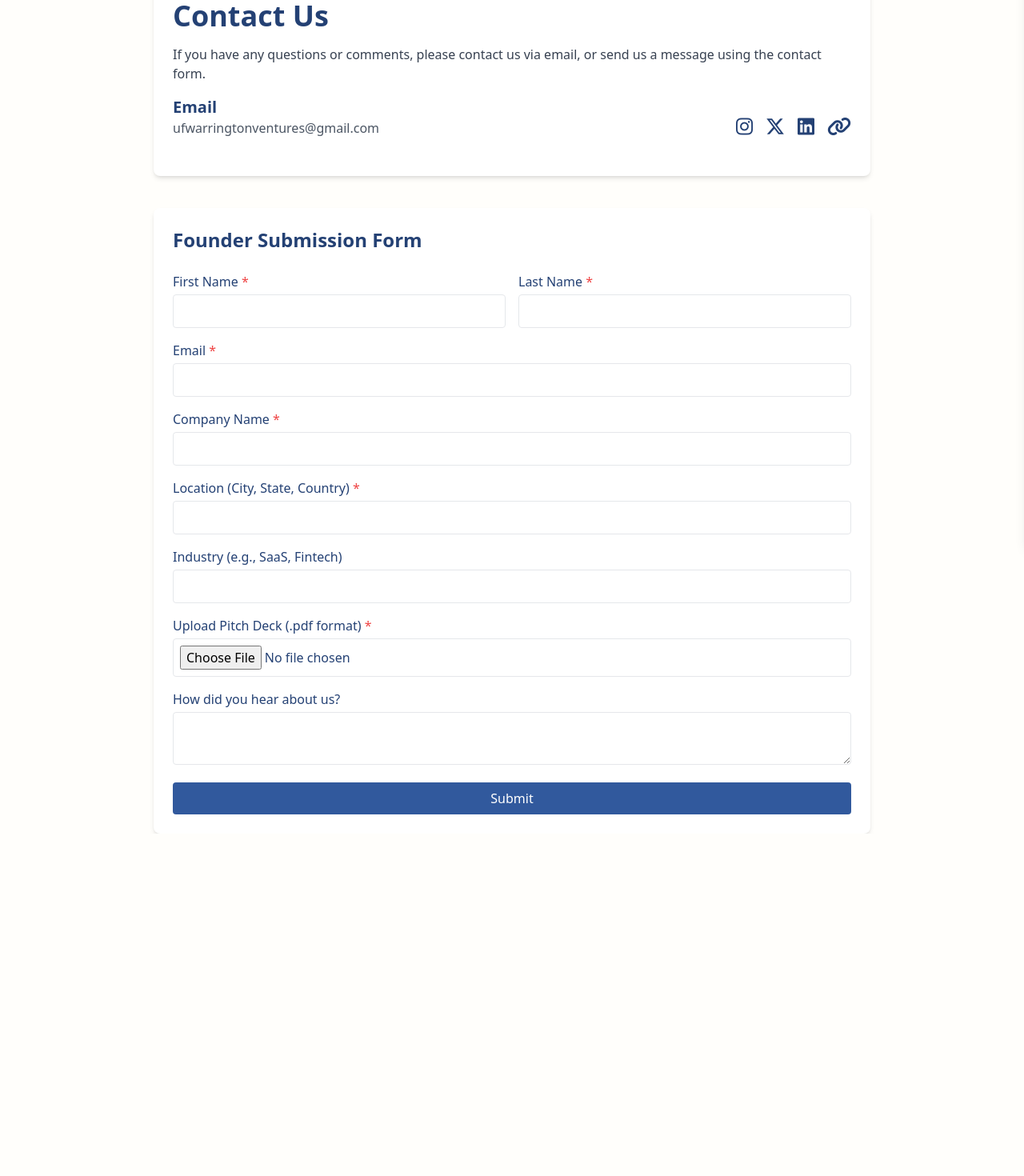
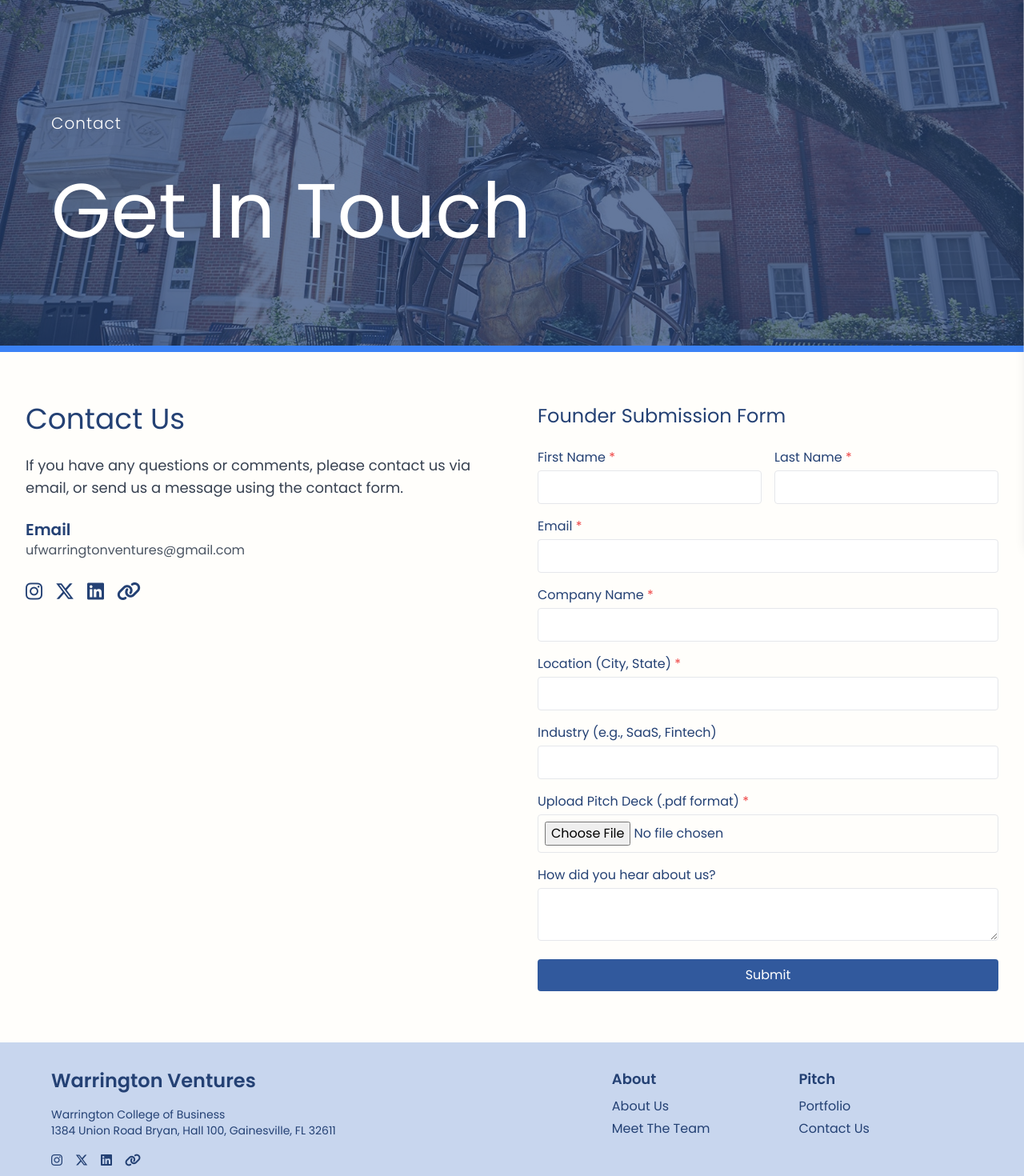
Before and after one commit to a1exanderklein/Warrington-Ventures, a React (Vite) app: page /contact in a window 1280 px wide. Shown: the part 120-1590 px from the top of the page at 80% size. Before the commit the page ends 1162 px from the top, so only its background shows below. Built offline with nearby package versions, Linux system fonts and the light colour scheme.

Commit message:
Added Footer, Fixed Contact Layout

```diff
--- a/index.html
+++ b/index.html
@@ -3,6 +3,7 @@
   <head>
     <meta charset="UTF-8" />
     <link rel="icon" type="image/svg+xml" href="/wv.ico" />
+    <link href="https://fonts.googleapis.com/css2?family=Poppins:wght@300;400;500;600;700&display=swap" rel="stylesheet">
     <meta name="viewport" content="width=device-width, initial-scale=1.0" />
     <title>Warrington Ventures</title>
   </head>
--- a/src/App.jsx
+++ b/src/App.jsx
@@ -1,6 +1,7 @@
 import React from "react";
 import { Outlet } from "react-router-dom";
 import Navbar from "./components/Navbar";
+import Footer from "./components/Footer";
 
 export default function App() {
   return (
@@ -8,6 +9,7 @@
       <Navbar />
       <div className="h-full">
         <Outlet />
+        <Footer />
       </div>
     </>
   );
--- /dev/null
+++ b/src/components/Footer.jsx
@@ -0,0 +1,68 @@
+import React from "react";
+import { NavLink } from "react-router-dom";
+
+export default function Footer() {
+  return (
+    <footer className="bg-[#C8D6EE] py-8 px-4 md:px-16">
+      <div className="max-w-7xl mx-auto grid grid-cols-1 md:grid-cols-5 gap-4 text-[#244174]">
+        {/* Left Section */}
+        <div className="space-y-4 md:col-span-3">
+          <h2 className="text-2xl font-semibold">Warrington Ventures</h2>
+          <p className="text-sm">
+            Warrington College of Business <br />
+            1384 Union Road Bryan, Hall 100, Gainesville, FL 32611
+          </p>
+          <div className="flex space-x-4">
+            {/* Social Media Icons */}
+            <a href="https://instagram.com" target="_blank" rel="noreferrer">
+              <i className="fa-brands fa-instagram"></i>
+            </a>
+            <a href="https://x.com" target="_blank" rel="noreferrer">
+              <i className="fa-brands fa-x-twitter"></i>
+            </a>
+            <a href="https://linkedin.com" target="_blank" rel="noreferrer">
+              <i className="fa-brands fa-linkedin"></i>
+            </a>
+            <a href="#" target="_blank" rel="noreferrer">
+              <i className="fa-solid fa-link"></i>
+            </a>
+          </div>
+        </div>
+
+        {/* Middle Section */}
+        <div className="space-y-2">
+          <h3 className="text-lg font-semibold">About</h3>
+          <ul className="space-y-1">
+            <li>
+              <NavLink to="/about" className="hover:underline">
+                About Us
+              </NavLink>
+            </li>
+            <li>
+              <NavLink to="/team" className="hover:underline">
+                Meet The Team
+              </NavLink>
+            </li>
+          </ul>
+        </div>
+
+        {/* Right Section */}
+        <div className="space-y-2">
+          <h3 className="text-lg font-semibold">Pitch</h3>
+          <ul className="space-y-1">
+            <li>
+              <NavLink to="/portfolio" className="hover:underline">
+                Portfolio
+              </NavLink>
+            </li>
+            <li>
+              <NavLink to="/contact" className="hover:underline">
+                Contact Us
+              </NavLink>
+            </li>
+          </ul>
+        </div>
+      </div>
+    </footer>
+  );
+}
--- a/src/components/Navbar.jsx
+++ b/src/components/Navbar.jsx
@@ -33,7 +33,7 @@
         }`}
       >
         {/* Logo */}
-        <NavLink to="/" className="h-12">
+        <NavLink to="/" className="h-12 mt-2">
           <img
             className={`h-full object-contain transition duration-300 ${
                 isScrolled ? "" : "brightness-0 invert"
@@ -71,7 +71,7 @@
 
       {/* Sidebar Menu */}
       <div
-        className={`fixed text-6xl top-0 right-0 h-full w-full sm:w-1/2 md:w-1/3 bg-gray-100 shadow-lg z-40 transform transition-transform duration-300 ${
+        className={`fixed text-4xl top-0 right-0 h-full w-full sm:w-1/2 md:w-1/3 bg-gray-100 shadow-lg z-40 transform transition-transform duration-300 ${
           isMenuOpen ? "translate-x-0" : "translate-x-full"
         }`}
       >
@@ -100,7 +100,7 @@
         </div>
 
         {/* Navigation Links */}
-        <div className="flex flex-col space-y-8 p-4">
+        <div className="flex flex-col space-y-8 p-8">
           <NavLink
             to="/"
             className={({ isActive }) =>
--- a/src/index.css
+++ b/src/index.css
@@ -13,6 +13,7 @@
 #root {
     height: 100%;
     color: #244174;
+    font-family: 'Poppins';
 }
 
 .home-container {
--- a/src/pages/About.jsx
+++ b/src/pages/About.jsx
@@ -90,7 +90,7 @@
         </motion.div>
 
         <motion.div
-          className="relative bg-white -mt-24 w-[85%] h-[50vw] p-10 z-5 mx-auto text-center"
+          className="relative bg-white -mt-24 w-[85%] h-[30vw] p-10 z-5 mx-auto text-center"
           initial={{ opacity: 0, y: 50 }}
           animate={isVisible ? { opacity: 1, y: 0 } : {}}
           transition={{ duration: 1.2, ease: "easeOut", delay: 0.3 }}
--- a/src/pages/Contact.jsx
+++ b/src/pages/Contact.jsx
@@ -1,6 +1,7 @@
-import React, { useState } from "react";
+import React, { useState, useEffect } from "react";
 import emailjs from "emailjs-com";
 import "@fortawesome/fontawesome-free/css/all.min.css";
+import Header from "../components/Header";
 
 export default function Contact() {
   const [formData, setFormData] = useState({
@@ -10,12 +11,14 @@
     companyName: "",
     location: "",
     industry: "",
-    capital: "",
-    valuation: "",
-    revenue: "No",
     pitchDeck: null,
     hearAboutUs: "",
   });
+
+  // Scroll to top on page load
+  useEffect(() => {
+    window.scrollTo(0, 0);
+  }, []);
 
   const handleChange = (e) => {
     const { name, value, files } = e.target;
@@ -35,14 +38,10 @@
       companyName: formData.companyName,
       location: formData.location,
       industry: formData.industry,
-      capital: formData.capital,
-      valuation: formData.valuation,
-      revenue: formData.revenue,
       hearAboutUs: formData.hearAboutUs,
     };
 
     try {
-      //Replace "YOUR_SERVICE_ID", "YOUR_TEMPLATE_ID", and "YOUR_USER_ID" with EmailJS account details. ***
       await emailjs.send(
         "YOUR_SERVICE_ID",
         "YOUR_TEMPLATE_ID",
@@ -57,20 +56,21 @@
   };
 
   return (
-    <div className="mt-24">
-      {/* Contact Us Section */}
-      <div className="max-w-4xl mx-auto p-6 bg-white rounded-lg shadow-md">
-        <h1 className="text-4xl font-bold mb-4">Contact Us</h1>
-        <p className="mb-4 text-gray-700">
-          If you have any questions or comments, please contact us via email, or
-          send us a message using the contact form.
+    <div className="">
+      <Header photo="./assets/backgroundGatorGlobe.jpg" title="Contact" headline="Get In Touch" />
+      {/* Main Layout */}
+      <div className="max-w-[90rem] mx-auto grid grid-cols-1 md:grid-cols-2 gap-16 p-8 py-16">
+        {/* Left Side: Contact Info */}
+        <div className="space-y-6">
+          <h1 className="text-4xl ">Contact Us</h1>
+          <p className="text-lg text-gray-700">
+            If you have any questions or comments, please contact us via email, or send us a message using the contact form.
           </p>
-        <div className="grid grid-cols-2">
-          <div className="text-left mb-6">
-            <h2 className="font-bold text-xl">Email</h2>
+          <div>
+            <h2 className="text-xl font-semibold">Email</h2>
             <p className="text-gray-600">ufwarringtonventures@gmail.com</p>
           </div>
-          <div className="flex justify-end items-center space-x-4 text-2xl">
+          <div className="flex space-x-4 text-2xl">
             {/* Social Media Icons */}
             <a href="https://instagram.com" target="_blank" rel="noreferrer">
               <i className="fa-brands fa-instagram"></i>
@@ -86,11 +86,10 @@
             </a>
           </div>
         </div>
-      </div>
 
-      {/* Founders Form */}
-      <div className="mt-10 max-w-4xl mx-auto p-6 bg-white rounded-lg shadow-md">
-        <h1 className="text-2xl font-bold mb-6">Founder Submission Form</h1>
+        {/* Right Side: Contact Form */}
+        <div>
+          <h1 className="text-2xl mb-6">Founder Submission Form</h1>
           <form onSubmit={handleSubmit} className="space-y-4">
             <div className="flex space-x-4">
               <div className="w-1/2">
@@ -147,7 +146,7 @@
 
             <div>
               <label className="block mb-1">
-              Location (City, State, Country) <span className="text-red-500">*</span>
+                Location (City, State) <span className="text-red-500">*</span>
               </label>
               <input
                 type="text"
@@ -200,5 +199,6 @@
           </form>
         </div>
       </div>
+    </div>
   );
 }
--- a/src/pages/Home.jsx
+++ b/src/pages/Home.jsx
@@ -16,11 +16,11 @@
 
       {/* Content */}
       <div className="relative z-10 w-3/5 text-white p-8">
-        <h1 className="text-8xl mb-10">
+        <h1 className="text-7xl mb-10">
           Empowering tomorrow’s entrepreneurs, today
           {/* Empowering <span className='text-gray-700'>tomorrow’s</span> entrepreneurs, <span className='text-[#244174]'>today</span> */}
         </h1>
-        <h2 className="text-3xl leading-10">
+        <h2 className="text-2xl leading-10">
           Fostering groundbreaking innovation and shaping University of Florida
           students into the next generation of early-stage investors and
           entrepreneurs
--- a/src/pages/Team.jsx
+++ b/src/pages/Team.jsx
@@ -4,9 +4,11 @@
 import Header from '../components/Header.jsx';
 
 export default function Team() {
-    // Auto Scroll to Top when entering page
+    // Scroll to top only when entering the page
     useEffect(() => {
+        if (!selectedMember) {
         window.scrollTo(0, 0);
+        }
     }, []);
 
     const [selectedMember, setSelectedMember] = useState(null);
```
Also changed, not shown: src/components/TeamMemberCard.jsx (+11 -9 lines). Lines whose indentation alone changed are shown as unchanged.
